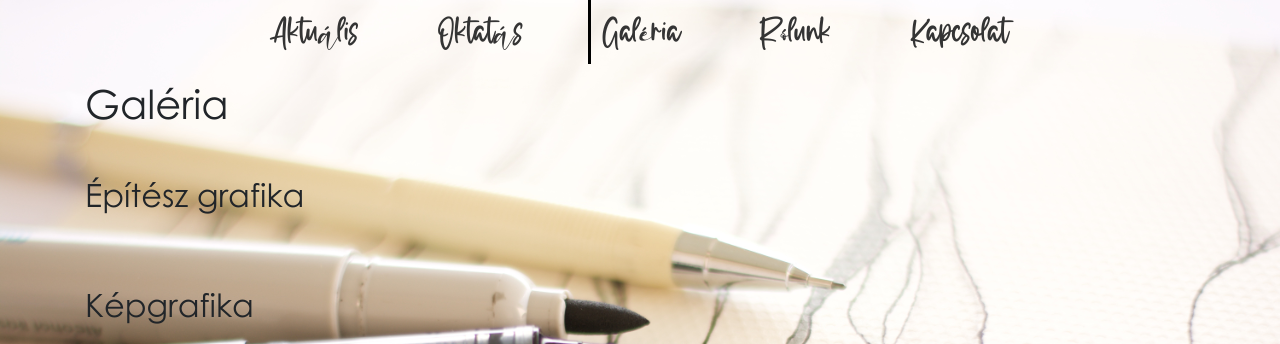
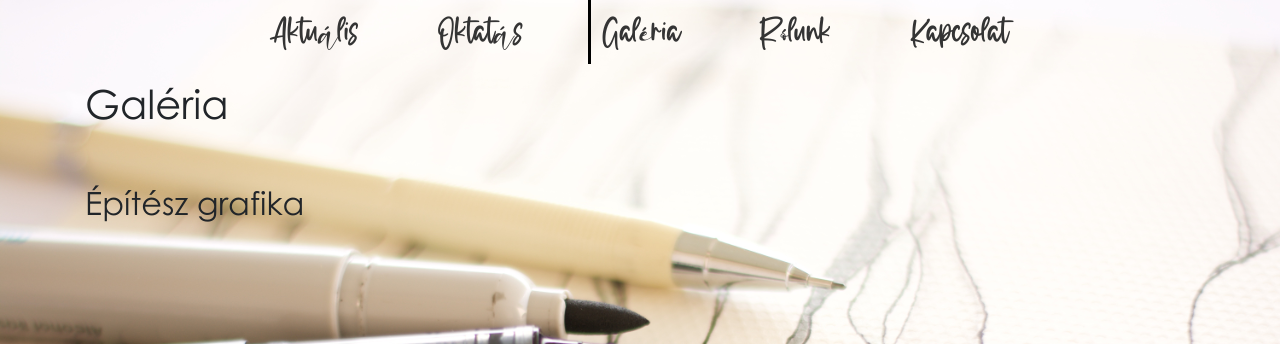
Before and after one commit to adam-balassa/violart-frontend, an Angular app: page /gallery in a window 1280 px wide. Shown: the top 344 px of the page. Built offline with nearby package versions, Linux system fonts and the light colour scheme; a web font is replaced by a local one.

Commit message:
gallery new images

```diff
--- a/src/app/main/gallery/gallery.component.css
+++ b/src/app/main/gallery/gallery.component.css
@@ -7,7 +7,7 @@
 }
 
 section {
-    margin: 3rem 0;
+    padding: 3rem 0;
 }
 
 .image-container {
```
